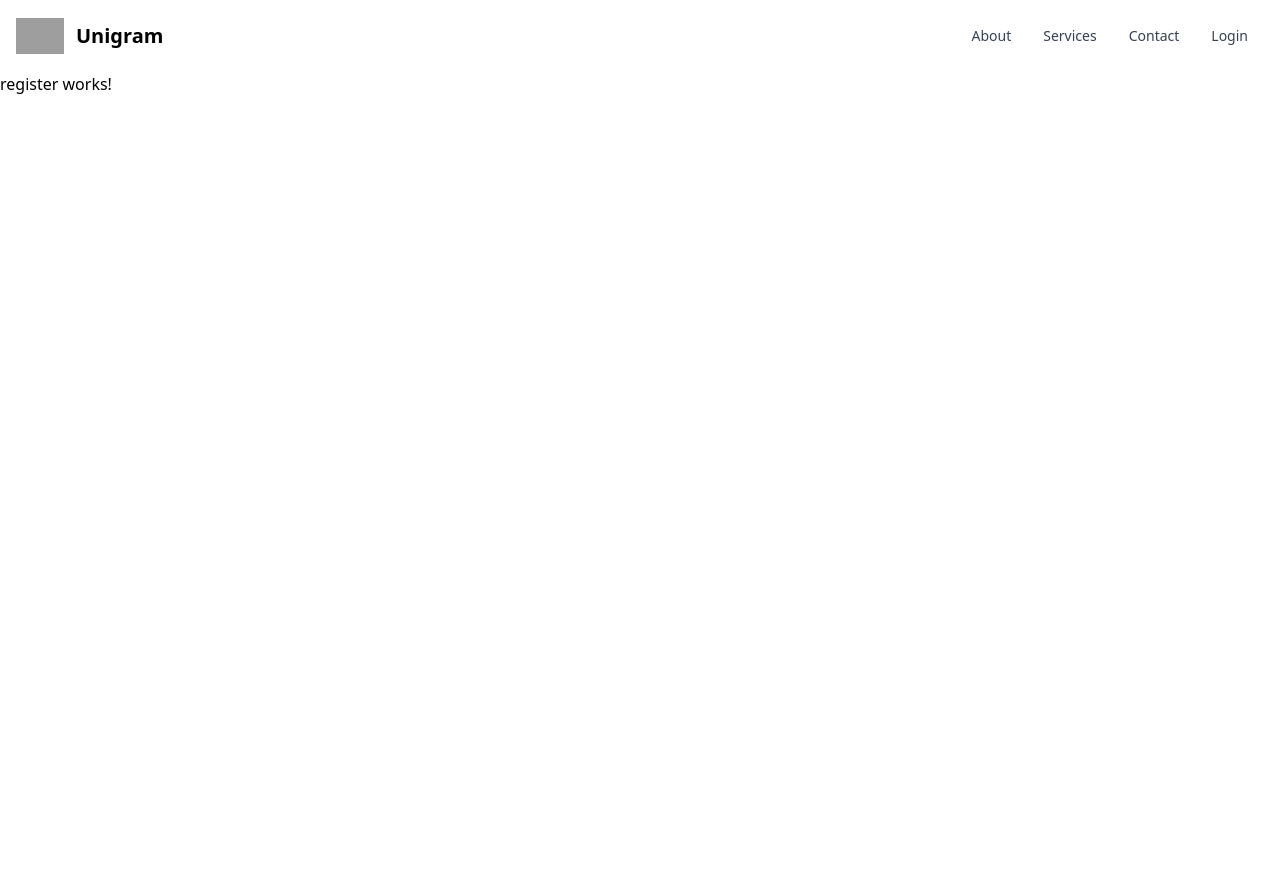
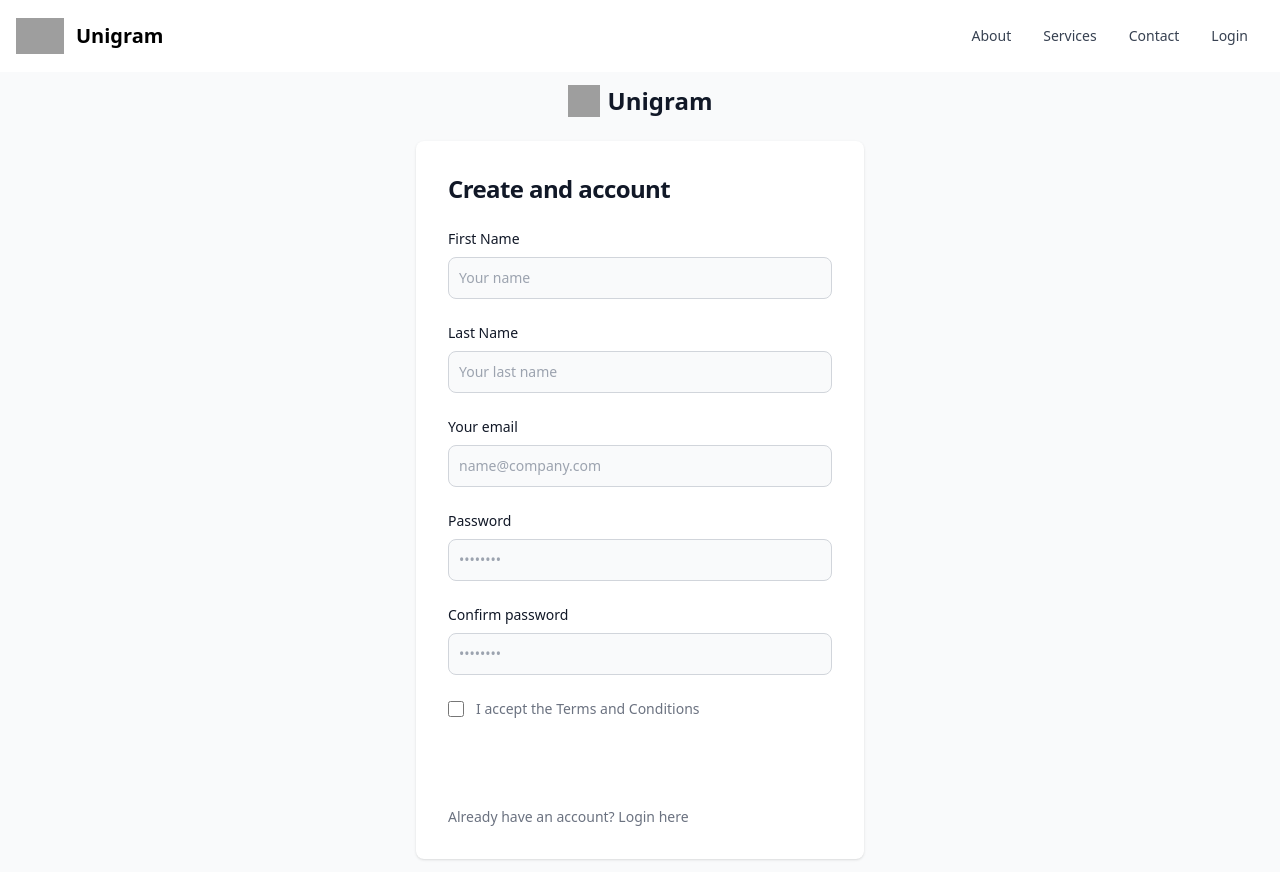
Before and after one commit to urgdsc/24hour-winter-2023-frontend, an Angular app: page /register in a window 1280 px wide. Before the commit the page ends 800 px from the top, so only its background shows below. Built offline with nearby package versions, Linux system fonts and the light colour scheme; grey boxes are pictures that could not be loaded.

Commit message:
Auto stash before merge of "main" and "origin/main"

```diff
--- a/angular.json
+++ b/angular.json
@@ -100,5 +100,8 @@
         }
       }
     }
+  },
+  "cli": {
+    "analytics": "149fdfd3-5d9a-4869-b892-dd0fa940b269"
   }
 }
--- a/src/app/component/login/login.component.html
+++ b/src/app/component/login/login.component.html
@@ -4,7 +4,7 @@
     <div
       class="sm:w-1/2 xl:w-3/5 h-full hidden md:flex flex-auto items-center justify-center p-10 overflow-hidden bg-purple-900 text-white bg-no-repeat bg-cover relative"
       style="background-image: url(https://images.unsplash.com/photo-1579451861283-a2239070aaa9?ixid=MnwxMjA3fDB8MHxwaG90by1wYWdlfHx8fGVufDB8fHx8&ixlib=rb-1.2.1&auto=format&fit=crop&w=1950&q=80);">
-      <div class="absolute bg-gradient-to-b from-blue-blue-munsell to-blue-400 opacity-75 inset-0 z-0"></div>
+      <div class="absolute bg-gradient-to-b from-indigo-600 to-blue-500 opacity-75 inset-0 z-0"></div>
       <div class="w-full  max-w-md z-10">
         <div class="sm:text-4xl xl:text-5xl font-bold leading-tight mb-6">Unigram is a world of universities!</div>
         <div class="sm:text-sm xl:text-md text-gray-200 font-normal"> Unleash the power of seamless student recruitment
--- a/src/app/component/register/register.component.html
+++ b/src/app/component/register/register.component.html
@@ -1 +1,49 @@
-<p>register works!</p>
+<section class="bg-gray-50 dark:bg-gray-900">
+  <div class="flex flex-col items-center justify-center px-6 py-8 mx-auto md:h-screen lg:py-0">
+    <a href="#" class="flex items-center mb-6 text-2xl font-semibold text-gray-900 dark:text-white">
+      <img class="w-8 h-8 mr-2" src="https://flowbite.s3.amazonaws.com/blocks/marketing-ui/logo.svg" alt="logo">
+      Unigram
+    </a>
+    <div class="w-full bg-white rounded-lg shadow dark:border md:mt-0 sm:max-w-md xl:p-0 dark:bg-gray-800 dark:border-gray-700">
+      <div class="p-6 space-y-4 md:space-y-6 sm:p-8">
+        <h1 class="text-xl font-bold leading-tight tracking-tight text-gray-900 md:text-2xl dark:text-white">
+          Create and account
+        </h1>
+        <form class="space-y-4 md:space-y-6" action="#">
+          <div>
+            <label for="fname" class="block mb-2 text-sm font-medium text-gray-900 dark:text-white">First Name</label>
+            <input type="text" name="email" id="fname" class="bg-gray-50 border border-gray-300 text-gray-900 sm:text-sm rounded-lg focus:ring-primary-600 focus:border-primary-600 block w-full p-2.5 dark:bg-gray-700 dark:border-gray-600 dark:placeholder-gray-400 dark:text-white dark:focus:ring-blue-500 dark:focus:border-blue-500" placeholder="Your name" required="">
+          </div>
+          <div>
+            <label for="lname" class="block mb-2 text-sm font-medium text-gray-900 dark:text-white">Last Name</label>
+            <input type="text" name="email" id="lname" class="bg-gray-50 border border-gray-300 text-gray-900 sm:text-sm rounded-lg focus:ring-primary-600 focus:border-primary-600 block w-full p-2.5 dark:bg-gray-700 dark:border-gray-600 dark:placeholder-gray-400 dark:text-white dark:focus:ring-blue-500 dark:focus:border-blue-500" placeholder="Your last name" required="">
+          </div>
+          <div>
+            <label for="email" class="block mb-2 text-sm font-medium text-gray-900 dark:text-white">Your email</label>
+            <input type="email" name="email" id="email" class="bg-gray-50 border border-gray-300 text-gray-900 sm:text-sm rounded-lg focus:ring-primary-600 focus:border-primary-600 block w-full p-2.5 dark:bg-gray-700 dark:border-gray-600 dark:placeholder-gray-400 dark:text-white dark:focus:ring-blue-500 dark:focus:border-blue-500" placeholder="name@company.com" required="">
+          </div>
+          <div>
+            <label for="password" class="block mb-2 text-sm font-medium text-gray-900 dark:text-white">Password</label>
+            <input type="password" name="password" id="password" placeholder="••••••••" class="bg-gray-50 border border-gray-300 text-gray-900 sm:text-sm rounded-lg focus:ring-primary-600 focus:border-primary-600 block w-full p-2.5 dark:bg-gray-700 dark:border-gray-600 dark:placeholder-gray-400 dark:text-white dark:focus:ring-blue-500 dark:focus:border-blue-500" required="">
+          </div>
+          <div>
+            <label for="confirm-password" class="block mb-2 text-sm font-medium text-gray-900 dark:text-white">Confirm password</label>
+            <input type="confirm-password" name="confirm-password" id="confirm-password" placeholder="••••••••" class="bg-gray-50 border border-gray-300 text-gray-900 sm:text-sm rounded-lg focus:ring-primary-600 focus:border-primary-600 block w-full p-2.5 dark:bg-gray-700 dark:border-gray-600 dark:placeholder-gray-400 dark:text-white dark:focus:ring-blue-500 dark:focus:border-blue-500" required="">
+          </div>
+          <div class="flex items-start">
+            <div class="flex items-center h-5">
+              <input id="terms" aria-describedby="terms" type="checkbox" class="w-4 h-4 border border-gray-300 rounded bg-gray-50 focus:ring-3 focus:ring-primary-300 dark:bg-gray-700 dark:border-gray-600 dark:focus:ring-primary-600 dark:ring-offset-gray-800" required="">
+            </div>
+            <div class="ml-3 text-sm">
+              <label for="terms" class="font-light text-gray-500 dark:text-gray-300">I accept the <a class="font-medium text-primary-600 hover:underline dark:text-primary-500" href="#">Terms and Conditions</a></label>
+            </div>
+          </div>
+          <button type="submit" class="w-full text-white bg-primary-600 hover:bg-primary-700 focus:ring-4 focus:outline-none focus:ring-primary-300 font-medium rounded-lg text-sm px-5 py-2.5 text-center dark:bg-primary-600 dark:hover:bg-primary-700 dark:focus:ring-primary-800">Create an account</button>
+          <p class="text-sm font-light text-gray-500 dark:text-gray-400">
+            Already have an account? <a routerLink="/login" class="font-medium text-primary-600 hover:underline dark:text-primary-500">Login here</a>
+          </p>
+        </form>
+      </div>
+    </div>
+  </div>
+</section>
```
